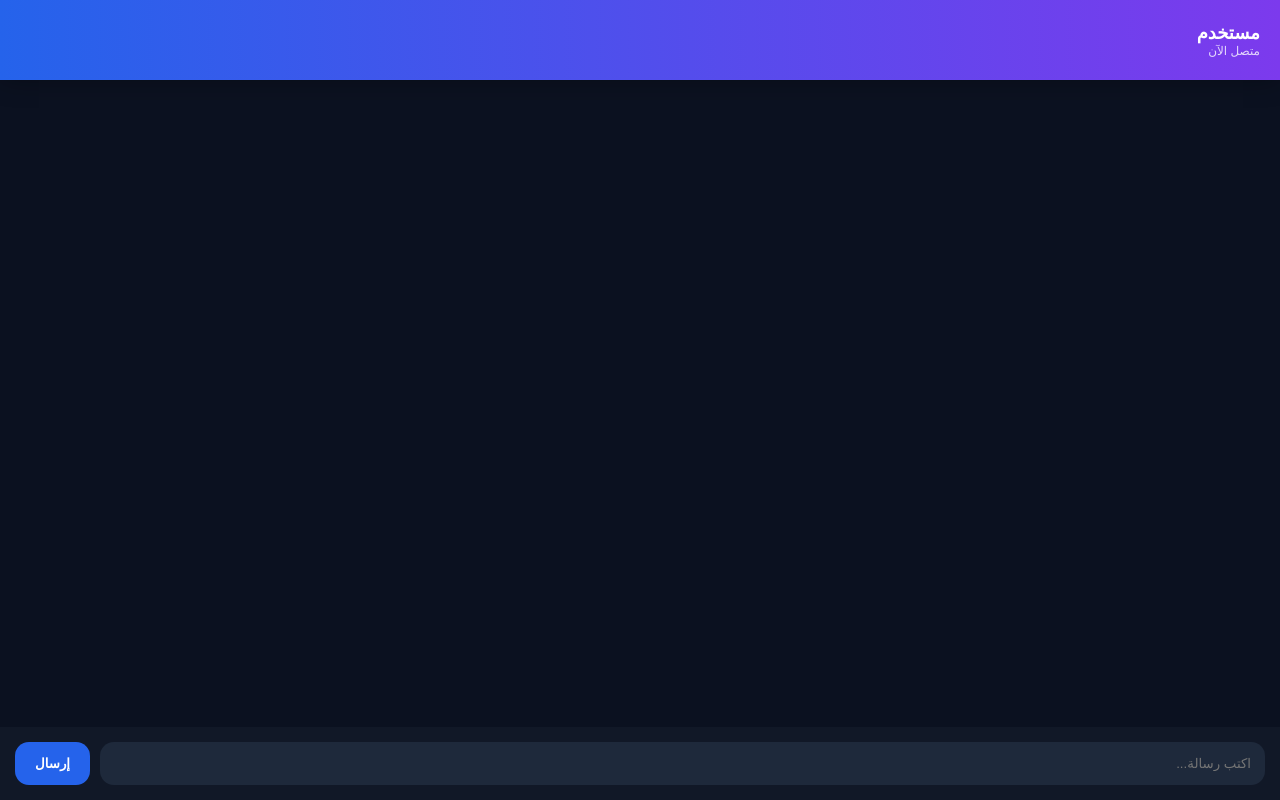
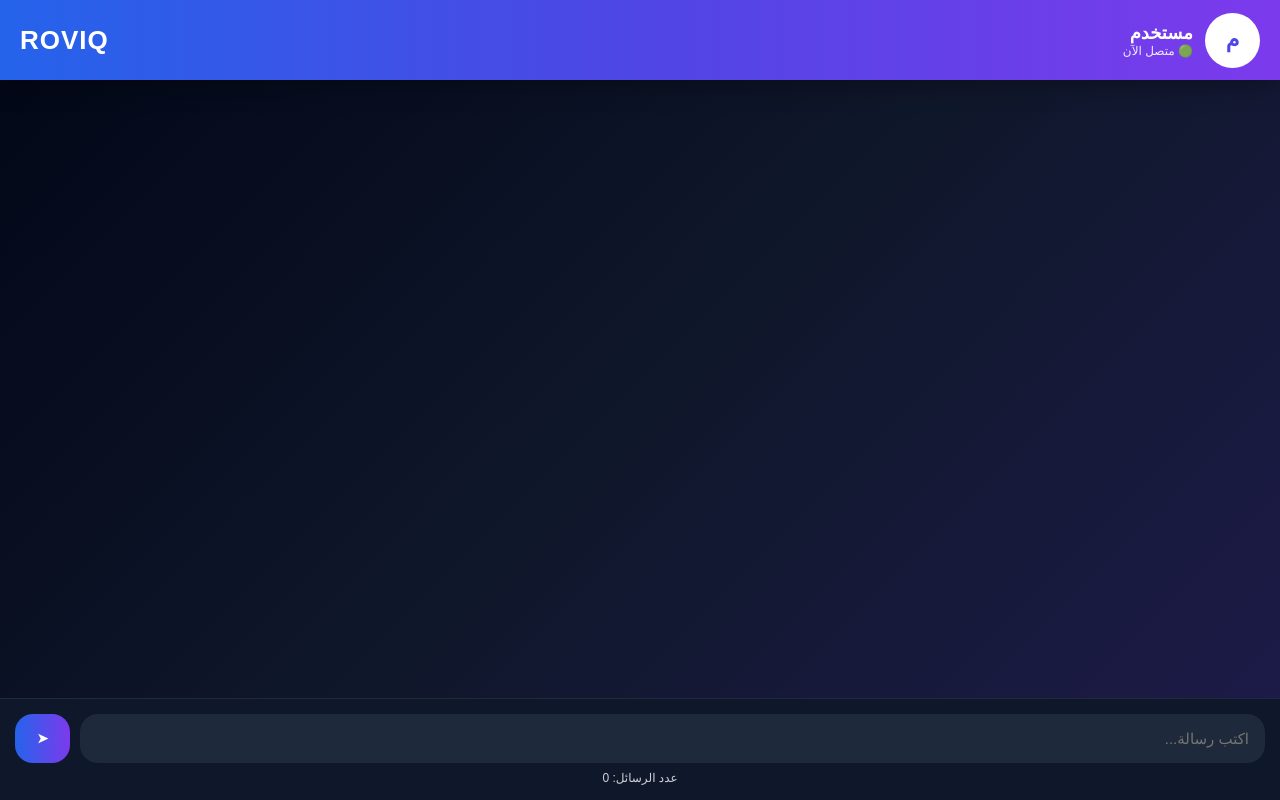
Before and after one commit to flwzrnt3-png/RoqLanChat, a Flask app: page /chat in a window 1280 px wide. Run offline with Flask 3, Linux system fonts and the light colour scheme; data that the repository does not hold is empty.

Commit message:
Update chat.html

```diff
--- a/templates/chat.html
+++ b/templates/chat.html
@@ -1,6 +1,7 @@
 <!DOCTYPE html>
 <html lang="ar" dir="rtl">
 <head>
+
 <meta charset="UTF-8">
 <meta name="viewport" content="width=device-width, initial-scale=1.0">
 
@@ -16,117 +17,330 @@ font-family:Arial,sans-serif;
 }
 
 body{
-background:#0b1120;
 height:100vh;
+background:
+linear-gradient(
+135deg,
+#020617,
+#0f172a,
+#1e1b4b
+);
+color:white;
 display:flex;
 flex-direction:column;
-color:white;
+overflow:hidden;
 }
 
 .header{
+
 height:80px;
-background:linear-gradient(90deg,#2563eb,#7c3aed);
+
+background:
+linear-gradient(
+90deg,
+#2563eb,
+#4f46e5,
+#7c3aed
+);
+
 display:flex;
 align-items:center;
+justify-content:space-between;
+
 padding:0 20px;
-box-shadow:0 0 25px rgba(0,0,0,.3);
+
+box-shadow:
+0 0 30px rgba(0,0,0,.4);
+
+}
+
+.left{
+
+display:flex;
+align-items:center;
+gap:12px;
+
 }
 
 .profile{
+
 width:55px;
 height:55px;
+
 border-radius:50%;
+
 object-fit:cover;
-margin-left:12px;
-border:2px solid white;
+
+border:3px solid white;
+
+}
+
+.default-profile{
+
+width:55px;
+height:55px;
+
+border-radius:50%;
+
+background:white;
+
+color:#4f46e5;
+
+display:flex;
+align-items:center;
+justify-content:center;
+
+font-weight:bold;
+font-size:22px;
+
 }
 
 .userinfo{
+
 display:flex;
 flex-direction:column;
+
 }
 
 .username{
+
 font-size:18px;
 font-weight:bold;
+
 }
 
 .status{
+
 font-size:12px;
-opacity:.8;
+
+opacity:.9;
+
+}
+
+.logo{
+
+font-size:26px;
+font-weight:bold;
+
+letter-spacing:1px;
+
 }
 
 .messages{
+
 flex:1;
+
 overflow-y:auto;
+
 padding:20px;
+
+display:flex;
+flex-direction:column;
+
+gap:12px;
+
+}
+
+.messages::-webkit-scrollbar{
+width:6px;
+}
+
+.messages::-webkit-scrollbar-thumb{
+background:#4f46e5;
+border-radius:20px;
 }
 
 .mine{
-text-align:right;
-margin-bottom:15px;
+
+display:flex;
+justify-content:flex-end;
+
 }
 
 .other{
-text-align:left;
-margin-bottom:15px;
+
+display:flex;
+justify-content:flex-start;
+
 }
 
 .bubble{
-display:inline-block;
-padding:12px 16px;
-border-radius:18px;
+
 max-width:75%;
+
+padding:14px 18px;
+
+border-radius:20px;
+
 word-wrap:break-word;
+
+animation:show .25s ease;
+
 }
 
 .mine .bubble{
-background:#7c3aed;
+
+background:
+linear-gradient(
+90deg,
+#4f46e5,
+#7c3aed
+);
+
 }
 
 .other .bubble{
+
 background:#1e293b;
+
+border:1px solid rgba(255,255,255,.08);
+
+}
+
+.sender{
+
+font-size:12px;
+
+opacity:.8;
+
+margin-bottom:5px;
+
 }
 
 .bottom{
+
 padding:15px;
-background:#111827;
+
+background:#0f172a;
+
+border-top:
+1px solid rgba(255,255,255,.08);
+
+}
+
+.chat-form{
+
 display:flex;
+
 gap:10px;
+
 }
 
 .msginput{
+
 flex:1;
-padding:14px;
+
+padding:16px;
+
 border:none;
-border-radius:14px;
+
+outline:none;
+
+border-radius:18px;
+
 background:#1e293b;
+
 color:white;
+
+font-size:15px;
+
 }
 
 .sendbtn{
-padding:14px 20px;
+
+padding:16px 22px;
+
 border:none;
-border-radius:14px;
-background:#2563eb;
+
+border-radius:18px;
+
+cursor:pointer;
+
+font-weight:bold;
+
 color:white;
-cursor:pointer;
-font-weight:bold;
+
+background:
+linear-gradient(
+90deg,
+#2563eb,
+#7c3aed
+);
+
+}
+
+.sendbtn:hover{
+
+opacity:.9;
+
+}
+
+.counter{
+
+font-size:12px;
+
+opacity:.8;
+
+margin-top:8px;
+
+text-align:center;
+
+}
+
+@keyframes show{
+
+from{
+opacity:0;
+transform:translateY(10px);
+}
+
+to{
+opacity:1;
+transform:translateY(0);
+}
+
 }
 
 </style>
+
 </head>
+
 <body>
 
 <div class="header">
 
+<div class="left">
+
 {% if profile_pic %}
-<img class="profile" src="/static/profiles/{{ profile_pic }}">
+
+<img
+class="profile"
+src="/static/profiles/{{ profile_pic }}">
+
+{% else %}
+
+<div class="default-profile">
+{{ current_user[0]|upper }}
+</div>
+
 {% endif %}
 
 <div class="userinfo">
-<div class="username">{{ current_user }}</div>
-<div class="status">متصل الآن</div>
+
+<div class="username">
+{{ current_user }}
+</div>
+
+<div class="status">
+🟢 متصل الآن
+</div>
+
+</div>
+
+</div>
+
+<div class="logo">
+ROVIQ
 </div>
 
 </div>
@@ -138,18 +352,29 @@ font-weight:bold;
 {% if user == current_user %}
 
 <div class="mine">
+
 <div class="bubble">
+
 {{ text }}
+
 </div>
+
 </div>
 
 {% else %}
 
 <div class="other">
+
 <div class="bubble">
-<b>{{ user }}</b><br>
+
+<div class="sender">
+{{ user }}
+</div>
+
 {{ text }}
+
 </div>
+
 </div>
 
 {% endif %}
@@ -160,7 +385,9 @@ font-weight:bold;
 
 <div class="bottom">
 
-<form method="POST" style="display:flex;width:100%;gap:10px;">
+<form
+method="POST"
+class="chat-form">
 
 <input
 class="msginput"
@@ -170,12 +397,21 @@ placeholder="اكتب رسالة...">
 <button
 class="sendbtn"
 type="submit">
-إرسال
+
+➤
+
 </button>
 
 </form>
 
+<div class="counter">
+
+عدد الرسائل:
+{{ messages|length }}
+
+</div>
+
 </div>
 
 </body>
-    </html>
+</html>
```
